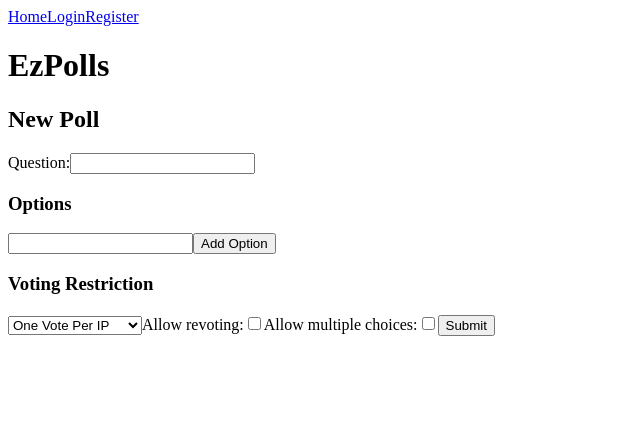
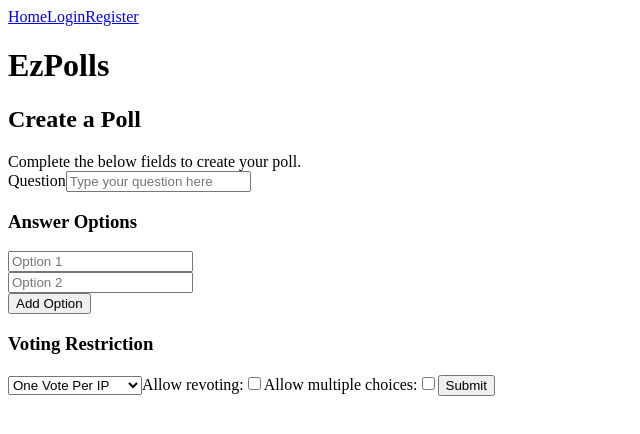
Before and after one commit to Le36/EzPolls, a React (Create React App) app in the folder frontend/: page / in a window 1280 px wide. Shown: the top 434 px of the page, without its empty margins (0-640 px from the left). Built offline with nearby package versions, Linux system fonts and the light colour scheme.

Commit message:
make create poll form better

```diff
--- a/frontend/src/components/NewPoll.js
+++ b/frontend/src/components/NewPoll.js
@@ -13,7 +13,7 @@ import {AuthContext} from '../contexts/AuthContext'
 const NewPoll = () => {
     const navigate = useNavigate()
     const [question, setQuestion] = useState('')
-    const [options, setOptions] = useState([''])
+    const [options, setOptions] = useState(['', ''])
     const [restriction, setRestriction] = useState('ONE_VOTE_PER_IP')
     const [multipleChoicesAllowed, setMultipleChoicesAllowed] = useState(false)
     const [revotingAllowed, setRevotingAllowed] = useState(false)
@@ -29,6 +29,12 @@ const NewPoll = () => {
 
     const addOption = () => {
         setOptions([...options, ''])
+    }
+
+    const removeOption = (indexToRemove) => {
+        if (options.length > 2) {
+            setOptions(options.filter((_, index) => index !== indexToRemove))
+        }
     }
 
     const validateInputs = () => {
@@ -83,9 +89,15 @@ const NewPoll = () => {
 
     return (
         <form onSubmit={handleSubmit}>
-            <h2>New Poll</h2>
+            <h2>Create a Poll</h2>
+            Complete the below fields to create your poll.
             <QuestionInput value={question} onChange={(e) => setQuestion(e.target.value)} />
-            <OptionInputs options={options} handleOptionChange={handleOptionChange} addOption={addOption} />
+            <OptionInputs
+                options={options}
+                handleOptionChange={handleOptionChange}
+                addOption={addOption}
+                removeOption={removeOption}
+            />
             <RestrictionSelect value={restriction} onChange={(e) => setRestriction(e.target.value)} />
             {restriction !== 'NO_RESTRICTION' && (
                 <RevotingAllowedCheckbox
--- a/frontend/src/components/OptionsInput.js
+++ b/frontend/src/components/OptionsInput.js
@@ -1,9 +1,21 @@
-const OptionInputs = ({options, handleOptionChange, addOption}) => {
+const OptionInputs = ({options, handleOptionChange, addOption, removeOption}) => {
     return (
         <div>
-            <h3>Options</h3>
+            <h3>Answer Options</h3>
             {options.map((option, index) => (
-                <input key={index} type="text" value={option} onChange={(e) => handleOptionChange(e, index)} />
+                <div key={index}>
+                    <input
+                        type="text"
+                        value={option}
+                        onChange={(e) => handleOptionChange(e, index)}
+                        placeholder={`Option ${index + 1}`}
+                    />
+                    {options.length > 2 && (
+                        <button type="button" onClick={() => removeOption(index)}>
+                            X
+                        </button>
+                    )}
+                </div>
             ))}
             <button type="button" onClick={addOption}>
                 Add Option
--- a/frontend/src/components/QuestionInput.js
+++ b/frontend/src/components/QuestionInput.js
@@ -1,9 +1,9 @@
 const QuestionInput = ({value, onChange}) => {
     return (
-        <>
-            <label>Question:</label>
-            <input type="text" value={value} onChange={onChange} required />
-        </>
+        <div>
+            <label>Question</label>
+            <input type="text" placeholder="Type your question here" value={value} onChange={onChange} required />
+        </div>
     )
 }
 
```
